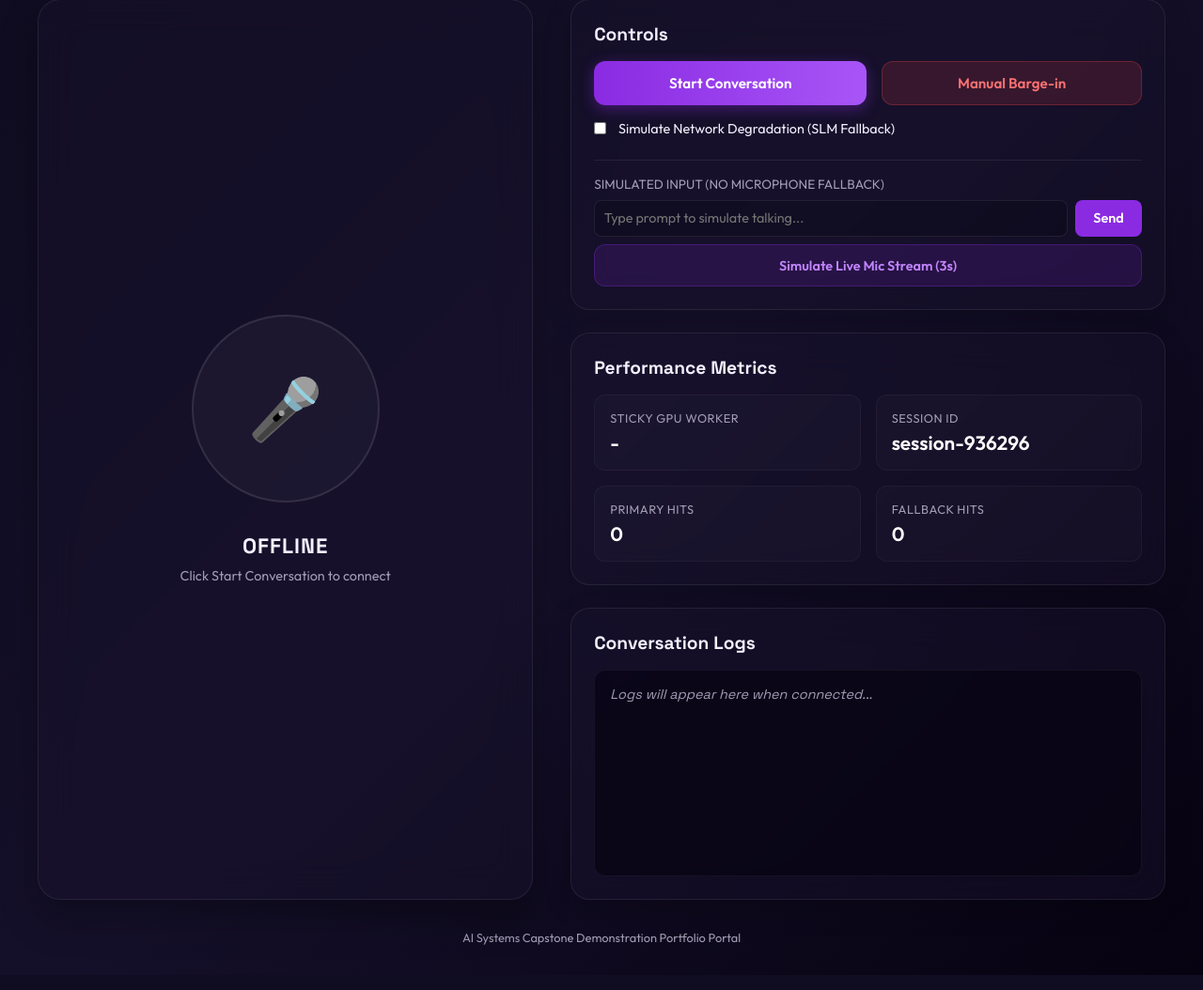
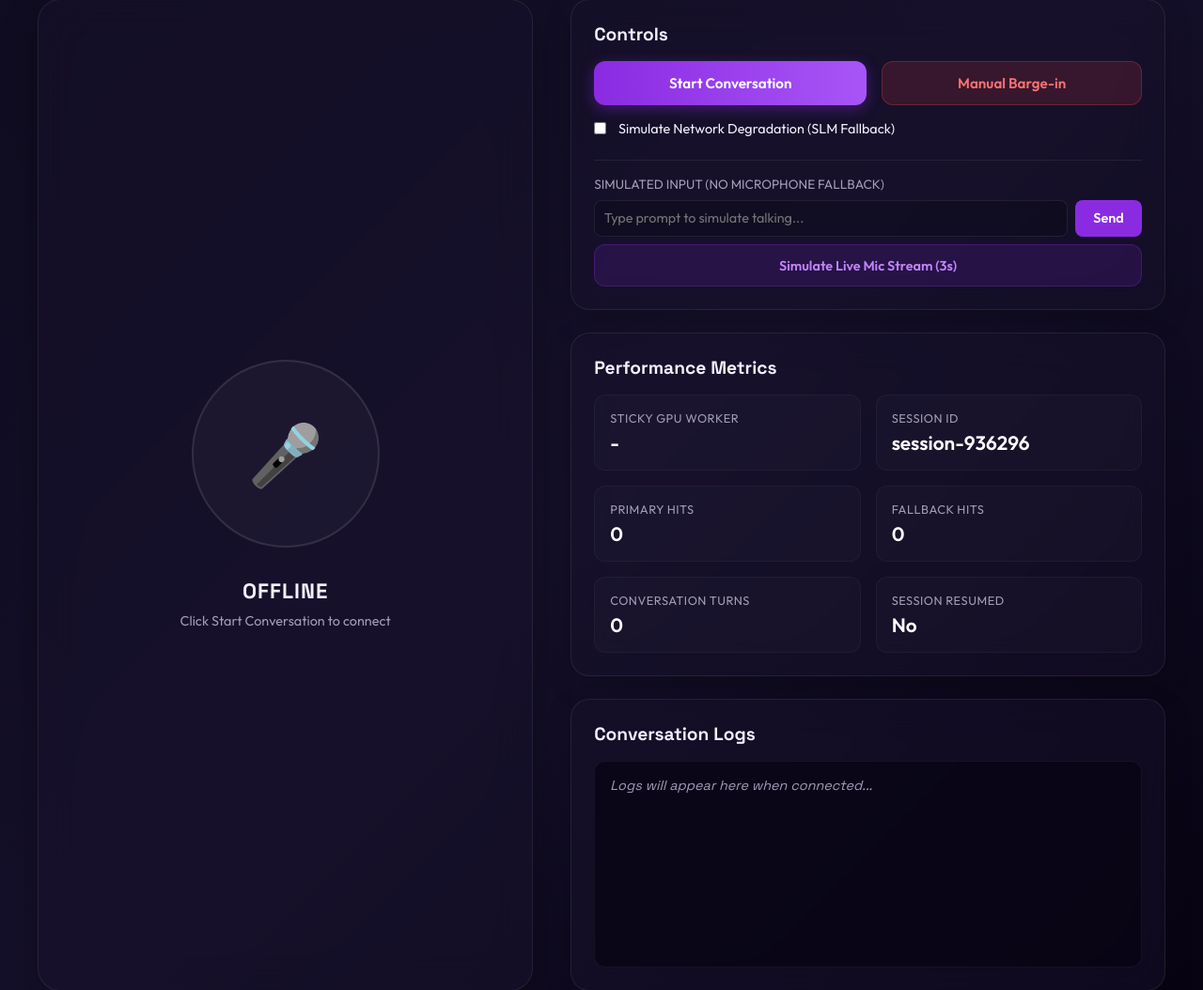
Before and after one commit to PavanSiddapuram/Voice-Stream-Gateway, a FastAPI app: page / in a window 1280 px wide. Shown: the part 101-1155 px from the top of the page at 94% size. Run offline with FastAPI, Linux system fonts and the light colour scheme.

Commit message:
Persist sessions across reconnects and wire real worker assignment to UI
- Separate session lifecycle from WebSocket connection: chat history and
  turn count survive disconnects so re-connecting clients land on the same
  GPU worker and benefit from prefix-cache hits (the core KV-cache affinity
  story). Sessions are evicted after 1 hour of inactivity.
- Emit session_init event on WS connect with the server-assigned worker,
  session_id, whether the session was resumed, and prior turn count. UI now
  shows the real worker instead of a client-side approximation.
- Add /sessions admin endpoint showing per-worker session/connection/turn
  distribution, making the consistent-hash routing observable.
- Add Conversation Turns and Session Resumed stat cards to the dashboard.
- Fix requirements.txt: add numpy (used by pressure_test.py benchmarks).

Co-Authored-By: Claude Sonnet 4.6 <noreply@anthropic.com>
Claude-Session: https://claude.ai/code/session_01HaMV9oN5gwn4eyp196jVBN

```diff
--- a/main.py
+++ b/main.py
@@ -161,6 +161,9 @@ class VoiceSession:
         self.generated_tokens: List[str] = []
         self.sent_tokens_count = 0
         self.audio_bytes_received = 0
+        self.connected = False
+        self.created_at = time.time()
+        self.turn_count = 0
 
     def reset_pipeline(self):
         if self.active_task and not self.active_task.done():
@@ -190,7 +193,26 @@ class VoiceSession:
         self.state = "Listening"
         return f"Barge-in: interrupted {prev_state}. Truncated response to: '{spoken_text}'"
 
+# Sessions persist across reconnects so KV-cache affinity is preserved.
+# Connected/disconnected state is tracked separately from session history.
 active_sessions: Dict[str, VoiceSession] = {}
+SESSION_TTL_SECONDS = 3600  # Evict idle sessions after 1 hour
+
+def get_or_create_session(session_id: str) -> VoiceSession:
+    now = time.time()
+    # Evict expired sessions
+    expired = [sid for sid, s in active_sessions.items() if not s.connected and (now - s.created_at) > SESSION_TTL_SECONDS]
+    for sid in expired:
+        del active_sessions[sid]
+        logger.info(f"Evicted expired session {sid}")
+
+    if session_id not in active_sessions:
+        worker = balancer.get_node(session_id)
+        active_sessions[session_id] = VoiceSession(session_id, worker)
+        logger.info(f"Created new session {session_id} -> {worker}")
+    else:
+        logger.info(f"Resumed existing session {session_id} (history turns: {active_sessions[session_id].turn_count})")
+    return active_sessions[session_id]
 
 # -----------------------------------------------------------------------------
 # 5. WebSocket Connection & Server
@@ -198,23 +220,26 @@ active_sessions: Dict[str, VoiceSession] = {}
 @app.websocket("/ws")
 async def websocket_endpoint(websocket: WebSocket):
     await websocket.accept()
-    # Reset primary LLM delay to fast (50ms) on new connections
-    primary_llm.setup_delay = 0.05
     session_id = websocket.query_params.get("session_id", f"session-{int(time.time() * 1000)}")
 
-    # Route session sticky to worker
-    gpu_worker = balancer.get_node(session_id)
-    if session_id not in active_sessions:
-        active_sessions[session_id] = VoiceSession(session_id, gpu_worker)
-
-    session = active_sessions[session_id]
-    logger.info(f"Client connected. SessionID: {session_id} routed to warm worker: {gpu_worker}")
+    session = get_or_create_session(session_id)
+    session.connected = True
+    gpu_worker = session.worker
+    logger.info(f"Client connected. SessionID: {session_id} routed to warm worker: {gpu_worker} (turns so far: {session.turn_count})")
 
     async def send_json_msg(event: str, data: str):
         try:
             await websocket.send_json({"event": event, "data": data})
         except Exception:
             pass
+
+    # Announce the assigned worker and whether this is a resumed session
+    await send_json_msg("session_init", json.dumps({
+        "worker": gpu_worker,
+        "session_id": session_id,
+        "resumed": session.turn_count > 0,
+        "history_turns": session.turn_count,
+    }))
 
     async def run_pipeline(prompt_override: Optional[str] = None):
         try:
@@ -262,6 +287,7 @@ async def websocket_endpoint(websocket: WebSocket):
             # Successful completion
             full_response = "".join(session.generated_tokens)
             session.history.append({"role": "assistant", "content": full_response})
+            session.turn_count += 1
             session.state = "Listening"
             await send_json_msg("status", "Finished speaking.")
             await send_json_msg("assistant_response", full_response)
@@ -307,24 +333,54 @@ async def websocket_endpoint(websocket: WebSocket):
                     session.active_task = pipeline_task
 
     except (WebSocketDisconnect, RuntimeError):
-        logger.info(f"Session {session_id} disconnected.")
+        logger.info(f"Session {session_id} disconnected (history preserved, turns: {session.turn_count}).")
         session.reset_pipeline()
     finally:
-        if session_id in active_sessions:
-            del active_sessions[session_id]
+        session.connected = False
+        session.state = "Listening"
 
 # -----------------------------------------------------------------------------
 # 6. Admin Endpoints
 # -----------------------------------------------------------------------------
 @app.get("/health")
 def health_endpoint():
+    connected = sum(1 for s in active_sessions.values() if s.connected)
     return {
         "status": "healthy",
-        "active_connections": len(active_sessions),
+        "active_connections": connected,
+        "total_sessions": len(active_sessions),
         "primary_llm_hits": metrics["primary_hits"],
         "fallback_slm_hits": metrics["fallback_hits"],
         "primary_llm_delay_ms": int(primary_llm.setup_delay * 1000),
-        "fallback_slm_delay_ms": int(fallback_slm.setup_delay * 1000)
+        "fallback_slm_delay_ms": int(fallback_slm.setup_delay * 1000),
+    }
+
+@app.get("/sessions")
+def sessions_endpoint():
+    worker_stats: Dict[str, Dict] = {}
+    for node in workers:
+        worker_stats[node] = {"sessions": 0, "connected": 0, "total_turns": 0}
+
+    for s in active_sessions.values():
+        if s.worker in worker_stats:
+            worker_stats[s.worker]["sessions"] += 1
+            worker_stats[s.worker]["total_turns"] += s.turn_count
+            if s.connected:
+                worker_stats[s.worker]["connected"] += 1
+
+    return {
+        "worker_routing": worker_stats,
+        "session_list": [
+            {
+                "session_id": s.session_id,
+                "worker": s.worker,
+                "state": s.state,
+                "connected": s.connected,
+                "turns": s.turn_count,
+                "history_len": len(s.history),
+            }
+            for s in active_sessions.values()
+        ],
     }
 
 @app.get("/toggle-latency", response_class=PlainTextResponse)
--- a/requirements.txt
+++ b/requirements.txt
@@ -2,3 +2,4 @@ fastapi>=0.100.0
 uvicorn>=0.22.0
 websockets>=11.0
 httpx>=0.24.0
+numpy>=1.24.0
--- a/templates/index.html
+++ b/templates/index.html
@@ -373,6 +373,14 @@
                         <div class="label">Fallback Hits</div>
                         <div id="statFallbackHits" class="value">0</div>
                     </div>
+                    <div class="stat-card">
+                        <div class="label">Conversation Turns</div>
+                        <div id="statTurns" class="value">0</div>
+                    </div>
+                    <div class="stat-card">
+                        <div class="label">Session Resumed</div>
+                        <div id="statResumed" class="value">No</div>
+                    </div>
                 </div>
             </div>
 
@@ -406,6 +414,8 @@
         const statSession = document.getElementById("statSession");
         const statPrimaryHits = document.getElementById("statPrimaryHits");
         const statFallbackHits = document.getElementById("statFallbackHits");
+        const statTurns = document.getElementById("statTurns");
+        const statResumed = document.getElementById("statResumed");
         const terminal = document.getElementById("terminal");
 
         let ws = null;
@@ -605,7 +615,14 @@
                 } else {
                     const msg = JSON.parse(event.data);
 
-                    if (msg.event === "status") {
+                    if (msg.event === "session_init") {
+                        const info = JSON.parse(msg.data);
+                        statWorker.innerText = info.worker.replace("GPU-Worker-Node-", "Node-");
+                        statResumed.innerText = info.resumed ? `Yes (${info.history_turns} turns)` : "No";
+                        statTurns.innerText = info.history_turns;
+                        const resumeNote = info.resumed ? ` (resumed — ${info.history_turns} prior turns in KV-cache)` : "";
+                        logLine("system", `Assigned to ${info.worker}${resumeNote}`);
+                    } else if (msg.event === "status") {
                         setAgentState(currentState, msg.data);
                     } else if (msg.event === "transcription") {
                         logLine("User", msg.data);
@@ -613,6 +630,8 @@
                     } else if (msg.event === "assistant_response") {
                         logLine("Assistant", msg.data);
                         setAgentState("Listening", "Ready...");
+                        const currentTurns = parseInt(statTurns.innerText || "0");
+                        statTurns.innerText = currentTurns + 1;
                         updateStats();
                     } else if (msg.event === "barge_in_triggered") {
                         logLine("system", msg.data);
@@ -785,12 +804,7 @@
                 const stats = await resp.json();
                 statPrimaryHits.innerText = stats.primary_llm_hits;
                 statFallbackHits.innerText = stats.fallback_slm_hits;
-
-                // Sync latency checkbox with actual server delay
                 chkLatency.checked = (stats.primary_llm_delay_ms === 400);
-
-                // Set sticky worker
-                statWorker.innerText = "GPU-Worker-Node-" + (sessionID.charCodeAt(0) % 3);
             } catch (e) {}
         }
     </script>
```
